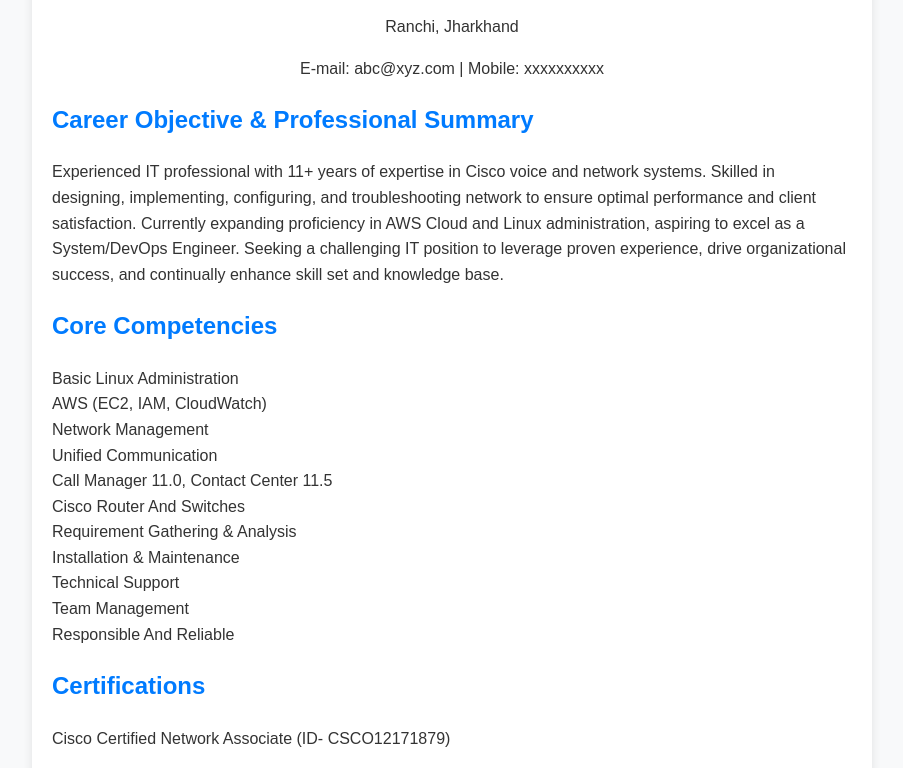
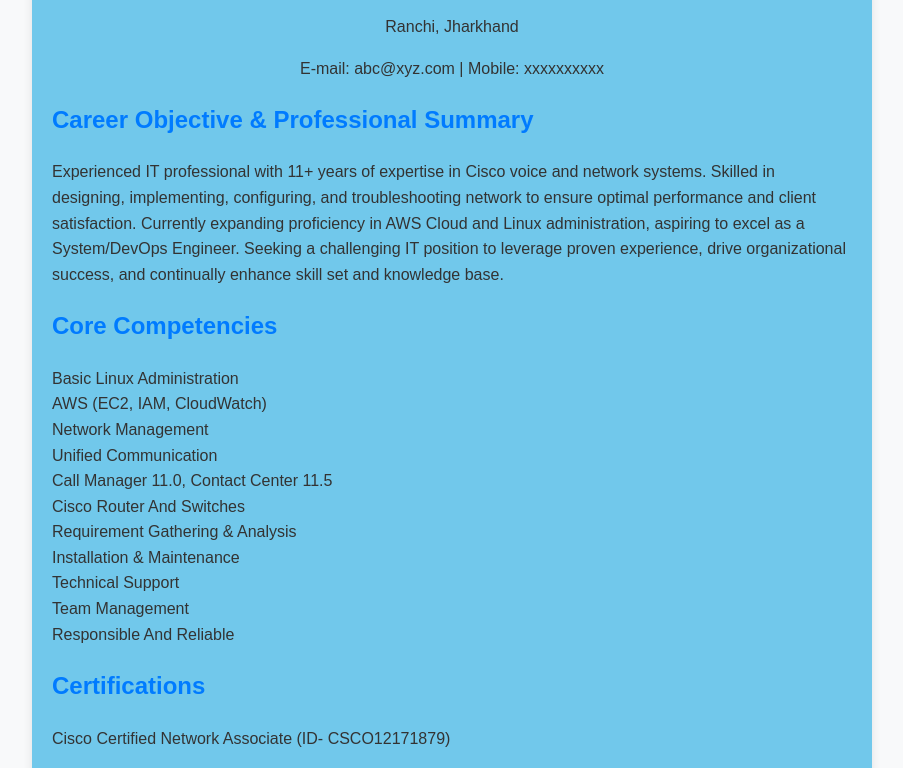
Before and after one commit to rakesh0903/Resume, a plain HTML site: page index.html in a window 1280 px wide. Shown: the part 120-888 px from the top of the page, without its empty margins (188-1091 px from the left). Drawn offline with Linux system fonts and the light colour scheme.

Commit message:
css container modified

```diff
--- a/styles.css
+++ b/styles.css
@@ -11,9 +11,10 @@ body {
 
 .container {
     max-width: 800px;
+    width: 100%; /* Ensures container expands to fill available space */
     margin: 20px auto;
     padding: 20px;
-    background-color: #fff;
+    background-color: #71c8eb;
     border-radius: 8px;
     box-shadow: 0 0 10px rgba(0, 0, 0, 0.1);
 }
```
